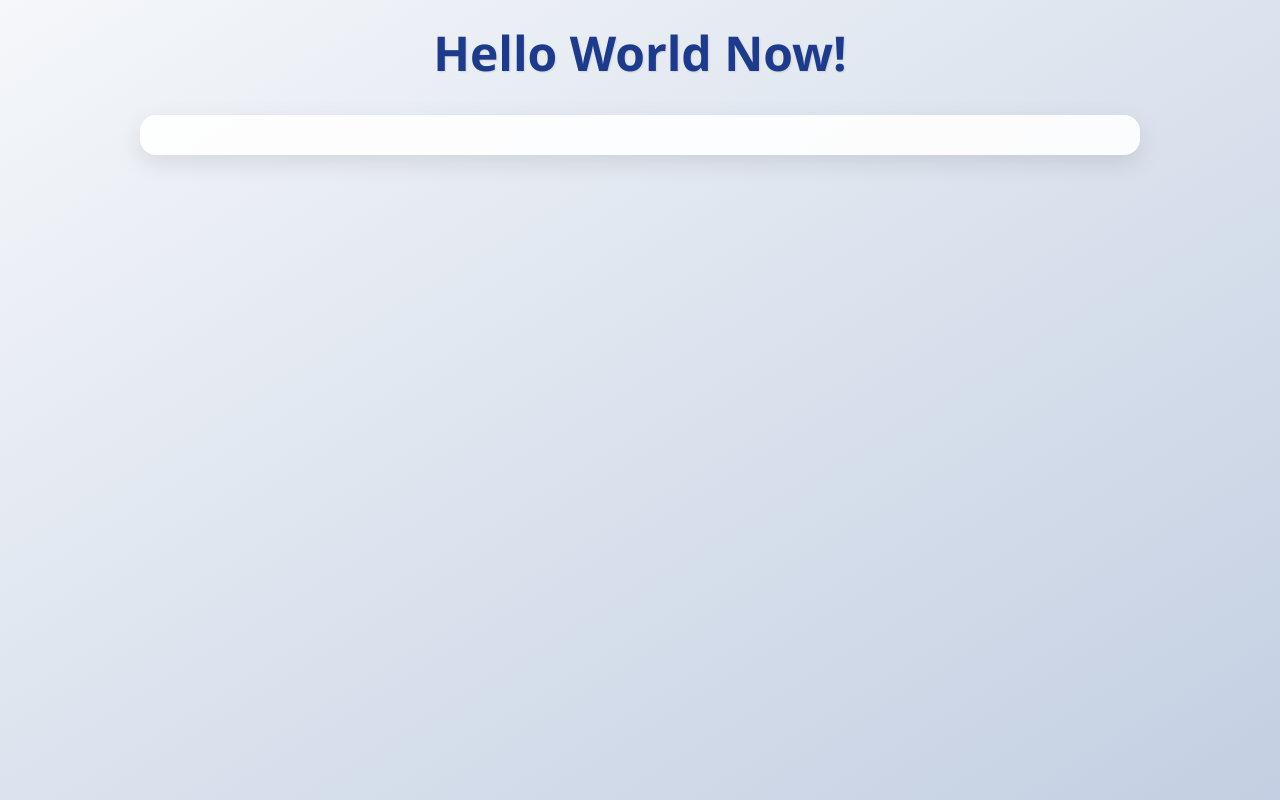
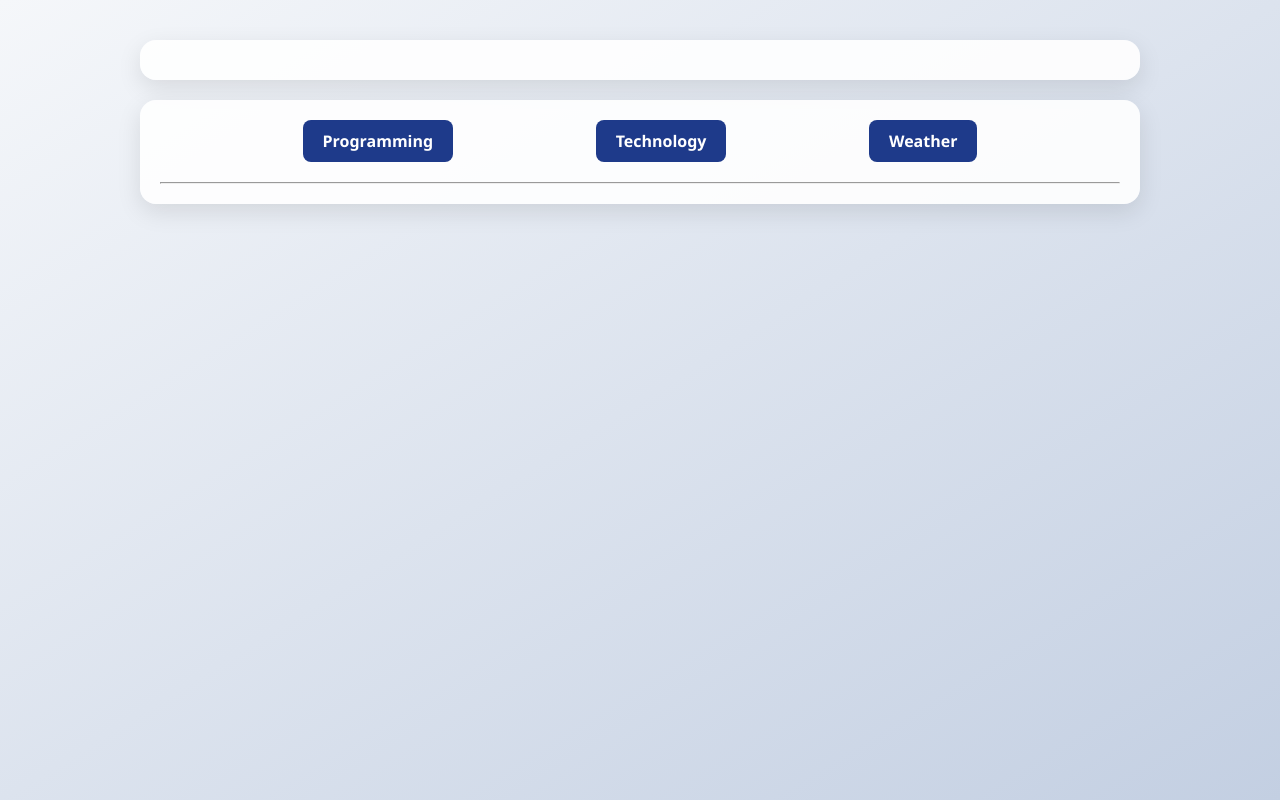
Before and after one commit to Cassa-sys/WorldNow, a website: page src/index.html in a window 1280 px wide. Drawn offline with Linux system fonts and the light colour scheme; no server answers.

Commit message:
Add styling for weather, add caching for News Articles

```diff
--- a/src/index.html
+++ b/src/index.html
@@ -7,9 +7,15 @@
     <link href="style.css" rel="stylesheet">
 </head>
 <body>
-    <h1>Hello World Now!</h1>
 	<div id="weatherContainer"></div>
-    <div id="newsContainer"></div>
+    <div id="newsContainer">
+        <div class="flex" id="topNewsContainer">
+            <button class="newsButton" onclick="fetchNews('Programming')">Programming</button>
+            <button class="newsButton" onclick="fetchNews('Technology')">Technology</button>
+            <button class="newsButton" onclick="fetchNews('Weather')">Weather</button>
+        </div>
+        <hr>
+    </div>
 </body>
 <script src="news_module/news.js"></script>
 <script src="weather_module/weather.js"></script>
--- a/src/news_module/news.js
+++ b/src/news_module/news.js
@@ -1,7 +1,28 @@
 // Three possible topics: Programming, Technology, Weather
 async function fetchNews(topic) {
   try {
-    const response = await fetch(`/.netlify/functions/news-api?topic=${topic}`);
+    // See if the topic has been cached before
+    const cachedNews = localStorage.getItem(topic);
+    let response;
+    if (cachedNews) {
+      console.log("Using cached data for topic:", topic);
+      // Check if the cached data is still valid (not expired)
+      const expirationTime = localStorage.getItem(`${topic}_expiration`);
+      if (Date.now() > expirationTime) {
+        // If expired, remove the cached data
+        localStorage.removeItem(topic);
+        localStorage.removeItem(`${topic}_expiration`);
+      } else {
+        // If cached, parse the cached data and display it
+        const data = JSON.parse(cachedNews);
+        data.articles.sort((a, b) => new Date(b.publishedAt) - new Date(a.publishedAt));
+        displayNews(data);
+        return; // Exit the function to avoid fetching again
+      }
+    }
+
+    response = await fetch(`/.netlify/functions/news-api?topic=${topic}`);
+
 
     // Check if the response is successful
     if (!response.ok) {
@@ -10,6 +31,14 @@ async function fetchNews(topic) {
 
     // Parse the JSON response
     const data = await response.json();
+    // Cache the news data in local storage for 1 hour (3600000 ms)
+    localStorage.setItem(topic, JSON.stringify(data));
+    // Set an expiration time for the cached data
+    const expirationTime = Date.now() + 3600000; // 1 hour from now
+    localStorage.setItem(`${topic}_expiration`, expirationTime);
+
+    // Sort the articles by publishedAt date in descending order
+    data.articles.sort((a, b) => new Date(b.publishedAt) - new Date(a.publishedAt));
 
     displayNews(data); //Display the news on the page
   } catch (error) {
@@ -22,7 +51,13 @@ async function fetchNews(topic) {
 function displayNews(data) {
     const newsContainer = document.getElementById("newsContainer");
 
-    newsContainer.innerHTML = '';
+    // Clear all child elements except the top row
+    Array.from(newsContainer.children).forEach((child) => {
+      if (child.id !== "topNewsContainer" && child.tagName !== "HR") {
+          newsContainer.removeChild(child);
+      }
+    });
+
 
     // Display Articles from Data
     data.articles.forEach((article) => {
@@ -37,17 +72,31 @@ function displayNews(data) {
         const br = document.createElement("br");
 
 
-        // TODO: FORMAT DATE
         const date = document.createElement('span')
-        date.textContent = "Published on: " + article.publishedAt
+        const formattedDate = new Date(article.publishedAt).toLocaleDateString("en-US", {
+          year: "numeric",
+          month: "long",
+          day: "numeric"
+        });
+        date.textContent = "Published on: " + formattedDate;
 
         const description = document.createElement('p');
         description.textContent = article.description;
 
+        const author = document.createElement('span');
+        author.textContent = "Author: " + article.author;
+        author.classList.add('author'); // Add a class for styling
+
+        const source = document.createElement('p');
+        source.textContent = "Source: " + article.source.name;
+
         articleElement.appendChild(title);
         articleElement.appendChild(br); //Remove if title becomes header again
+        articleElement.appendChild(source);
+        if (article.author !== null) {
+            articleElement.appendChild(author);
+        }
         articleElement.appendChild(date);
-        articleElement.appendChild(description);
 
         newsContainer.appendChild(articleElement);
     });
--- a/src/style.css
+++ b/src/style.css
@@ -21,6 +21,52 @@ h1 {
     margin-bottom: 30px;
     font-weight: 700;
     text-shadow: 1px 1px 2px rgba(0,0,0,0.1);
+}
+
+.flex {
+    display: flex;
+    justify-content: space-evenly;
+    align-items: center;
+    width: 100%;
+}
+.newsButton {
+    display: inline-block;
+    padding: 10px 20px;
+    font-size: 1rem;
+    font-weight: bold;
+    color: #ffffff;
+    background: #1e3a8a;
+    border: none;
+    border-radius: 8px;
+    text-decoration: none;
+    text-align: center;
+    cursor: pointer;
+    transition: background 0.3s ease, transform 0.2s ease;
+}
+
+.newsButton:hover {
+    background: #2563eb;
+    transform: scale(1.05);
+}
+
+.newsButton:active {
+    background: #1d4ed8;
+    transform: scale(0.98);
+}
+
+/* Weather Container */
+#weatherContainer {
+    width: 90%;
+    max-width: 1000px;
+    margin: 20px auto;
+    padding: 20px;
+    border-radius: 16px;
+    background: rgba(255, 255, 255, 0.9);
+    box-shadow: 0 8px 24px rgba(0, 0, 0, 0.1);
+    overflow-y: auto;
+    max-height: 400px;
+    display: flex;
+    gap: 20px;
 }
 
 /* New News Container (▀̿Ĺ̯▀̿ ) */
@@ -71,7 +117,6 @@ h1 {
     font-size: 0.875rem;
     color: #6b7280;
     margin-top: 4px;
-    margin-bottom: 10px;
 }
 
 .article p {
```
